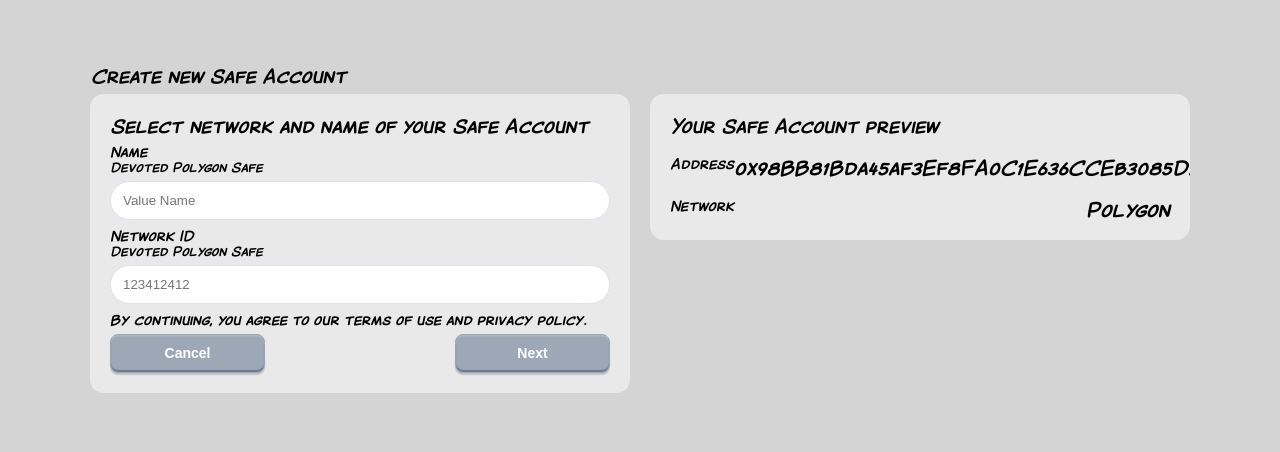
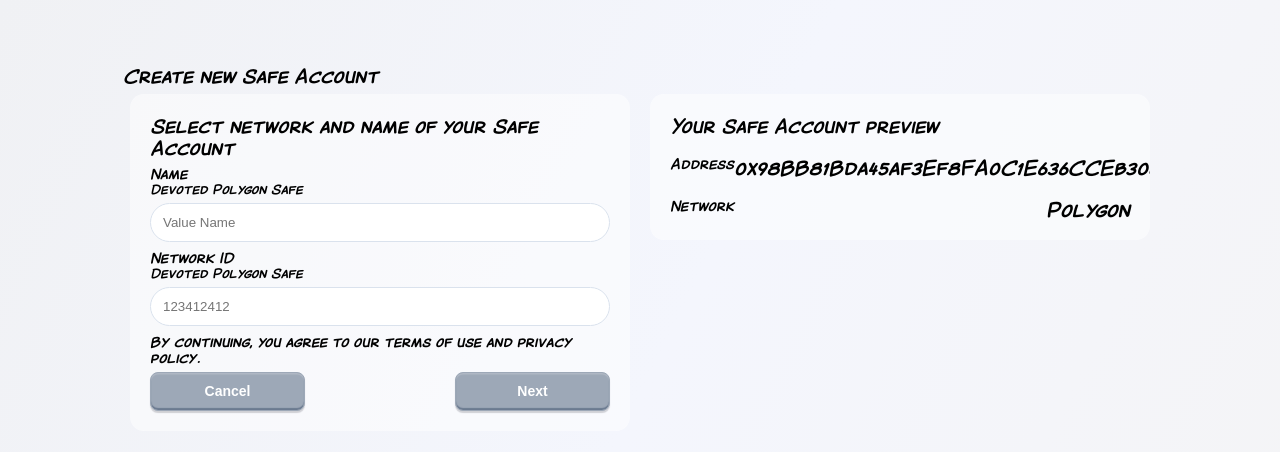
Before and after one commit to 1kx-network/safe-ui-lite, a Next.js app: page /create-safe-account in a window 1280 px wide. Shown: the top 452 px of the page. Built offline with nearby package versions, Linux system fonts and the light colour scheme; what @web3modal/ethers would draw is missing.

Commit message:
added global styles

```diff
--- /dev/null
+++ b/src/app/assets/styles/global-styles.scss
@@ -0,0 +1,16 @@
+body {
+  margin: 0;
+  padding: 0;
+}
+
+* {
+  box-sizing: border-box;
+}
+
+a {
+  text-decoration: none;
+}
+
+a:hover {
+  text-decoration: underline;
+}
--- a/src/app/create-safe-account/page.tsx
+++ b/src/app/create-safe-account/page.tsx
@@ -1,7 +1,7 @@
 'use client';
 import { WalletTypography, WalletPaper, WalletLayout, WalletButton, WalletInput } from '@/ui-kit';
 import { ThemeProvider } from '@emotion/react';
-import { themeMuiBase } from '../assets/theme-mui';
+import { themeMuiBase } from '../assets/styles/theme-mui';
 import {
   GridContainer,
   GridButtonStyled,
--- a/src/app/layout.tsx
+++ b/src/app/layout.tsx
@@ -1,6 +1,7 @@
 import type { Metadata } from 'next';
 import localFont from 'next/font/local';
 import { Web3ModalProvider } from '@/context/Web3Modal';
+import './assets/styles/global-styles.scss';
 
 const cantedComicFont = localFont({
   src: './assets/fonts/canted_comic_bold.otf',
@@ -19,11 +20,8 @@
 }>) {
   return (
     <html lang="en">
-      <body
-        suppressHydrationWarning={true}
-        className={cantedComicFont.className}
-        style={{ margin: 0 }}
-      >
+      <body suppressHydrationWarning={true} className={cantedComicFont.className}>
+        {/* <Global styles={globalStyles} /> */}
         <Web3ModalProvider>{children}</Web3ModalProvider>
       </body>
     </html>
--- a/src/ui-kit/wallet-layout/wallet-layout.styles.tsx
+++ b/src/ui-kit/wallet-layout/wallet-layout.styles.tsx
@@ -1,8 +1,8 @@
-import { styled } from '@mui/system';
+import { styled, GlobalStyles } from '@mui/system';
 
 export const LayoutStyled = styled('main')(
   ({ theme }) => `
-      background-color: ${theme.palette.mode === 'dark' ? '#fff' : '#d4d4d4'};
+      background: linear-gradient(116.82deg, #F0F1F4 0.01%, #F4F6FD 50.01%, #F4F4F5 100.01%);
       width: 100vw;
       height: 100vh;
       overfloy: hidden;
--- a/src/ui-kit/wallet-paper/index.tsx
+++ b/src/ui-kit/wallet-paper/index.tsx
@@ -3,7 +3,7 @@
 
 interface IWalletPaper {
   children: ReactNode;
-  style?: CSSProperties ;
+  style?: React.CSSProperties | {};
 }
 
 export const WalletPaper: React.FunctionComponent<IWalletPaper> = ({ children, style }) => (
```
Also changed, not shown: src/app/assets/icons/main-background.svg (deleted), src/app/assets/styles/theme-mui.ts (renamed from src/app/assets/theme-mui.ts).
